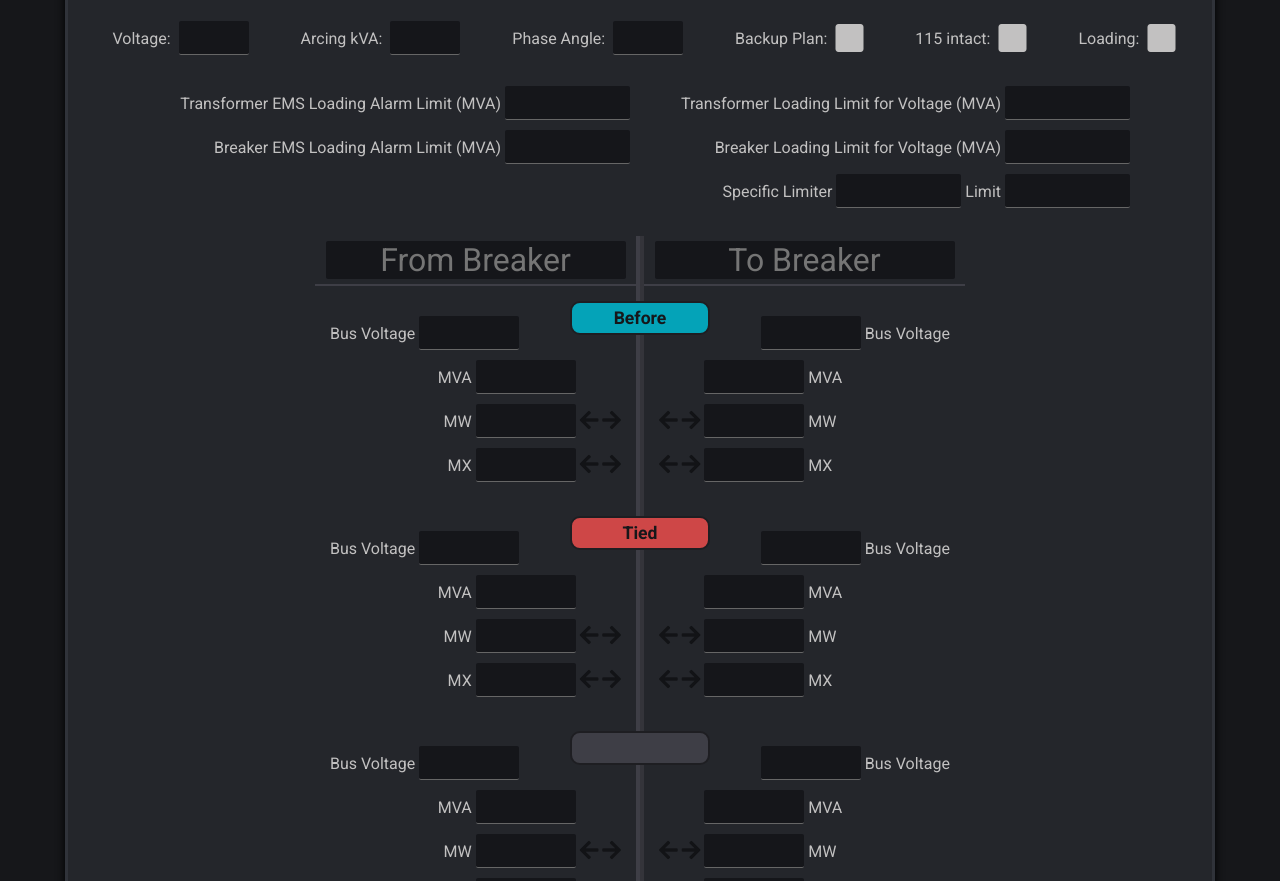
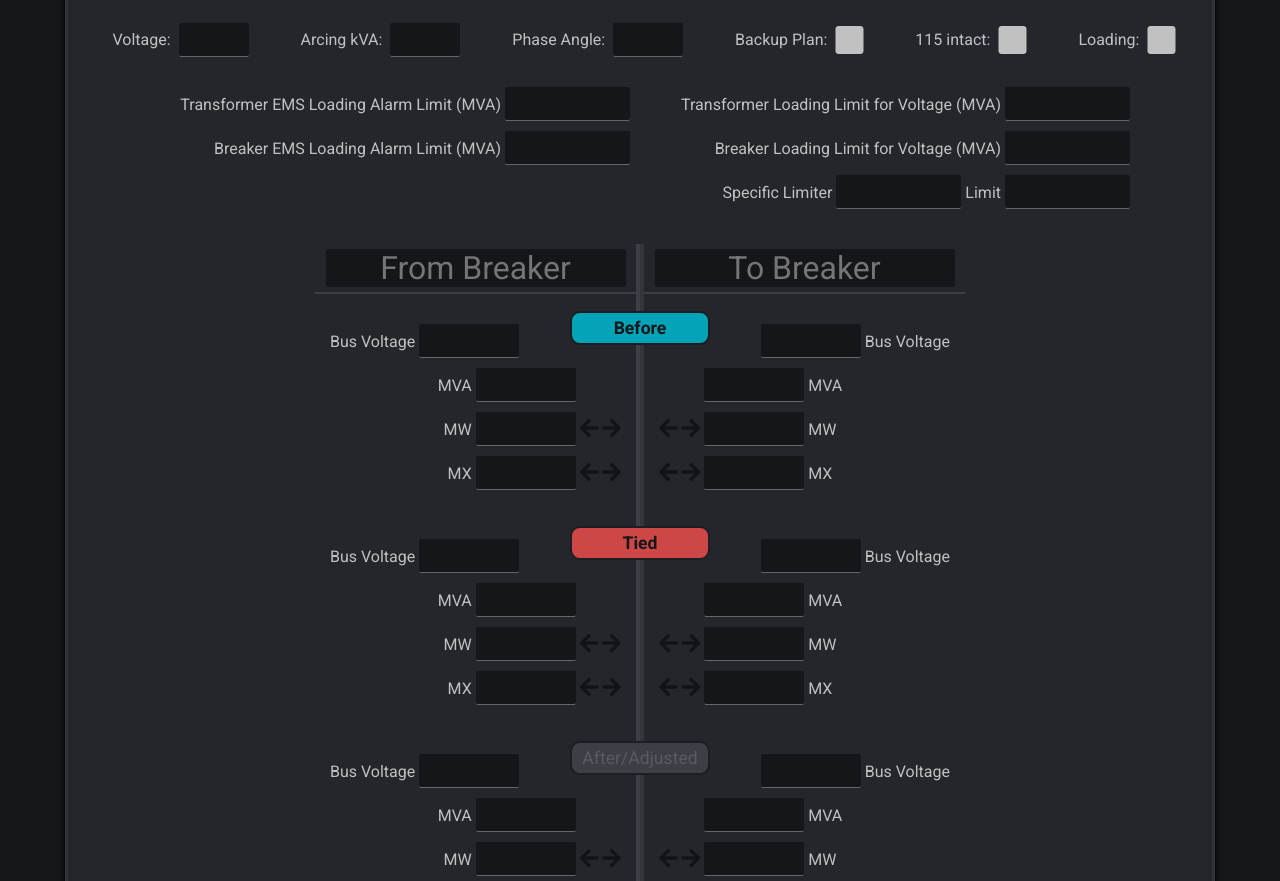
Before and after one commit to curtisosborn/loading-sheet, a plain HTML site: page index.html in a window 1280 px wide. Shown: the part 174-1055 px from the top of the page. Drawn offline with Linux system fonts and the light colour scheme.

Commit message:
Fixed margin error

```diff
--- a/styles/style.css
+++ b/styles/style.css
@@ -84,13 +84,13 @@ input {
 
 header {
   margin-top: 15px;
-  height: 300px;
+  margin-bottom: 15px;
   display: -webkit-box;
   display: -ms-flexbox;
   display: flex;
-  -webkit-box-pack: center;
-      -ms-flex-pack: center;
-          justify-content: center;
+  -webkit-box-pack: start;
+      -ms-flex-pack: start;
+          justify-content: start;
   -webkit-box-align: center;
       -ms-flex-align: center;
           align-items: center;
@@ -168,7 +168,7 @@ header .limits .loading-limits div {
 
 header .title {
   letter-spacing: 2px;
-  margin: 50px 0 30px 0;
+  margin: 5px 0 25px 0;
   color: #cecfcf;
   font-size: 3em;
 }
@@ -240,7 +240,7 @@ header .checks input textarea:focus {
 }
 
 .loading {
-  margin-top: 75px;
+  margin-top: 15px;
   display: -webkit-box;
   display: -ms-flexbox;
   display: flex;
@@ -411,35 +411,34 @@ i {
   background: #3e3e46;
   cursor: pointer;
   text-align: center;
-  color: rgba(255, 255, 255, 0);
+  color: rgba(255, 255, 255, 0.144);
   margin-left: -70px;
-  transition: all 0.3s ease;
 }
 
 .first {
   position: absolute;
-  top: 455px;
+  top: 465px;
   left: 50%;
   margin-left: -70px;
 }
 
 .second {
   position: absolute;
-  top: 670px;
+  top: 680px;
   left: 50%;
   margin-left: -70px;
 }
 
 .third {
   position: absolute;
-  top: 885px;
+  top: 895px;
   left: 50%;
   margin-left: -70px;
 }
 
 .fourth {
   position: absolute;
-  top: 1100px;
+  top: 1110px;
   left: 50%;
   margin-left: -70px;
   color: none;
@@ -524,6 +523,9 @@ i {
   .fa-square {
     opacity: 0;
   }
+  .when {
+    color: rgba(0, 0, 0, 0);
+  }
   .before {
     background: white;
     color: black;
```
